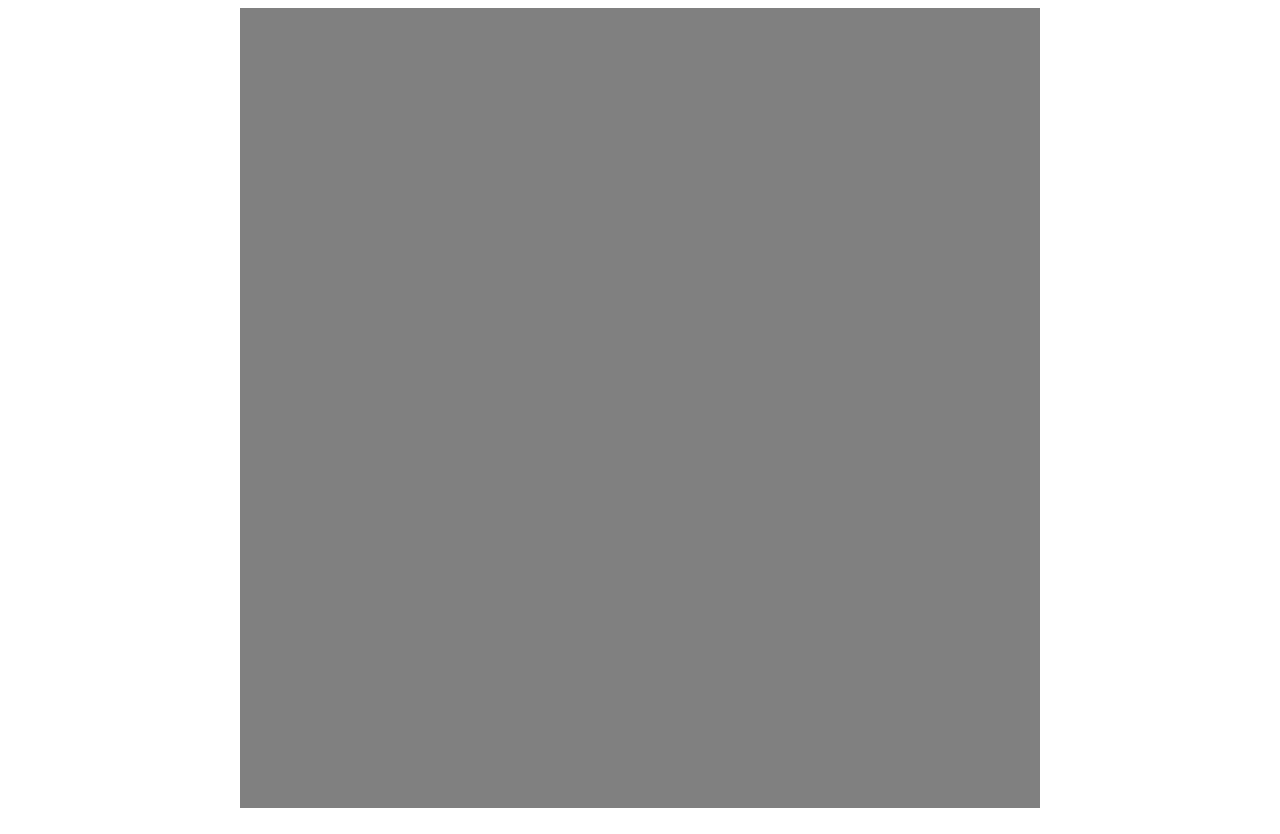
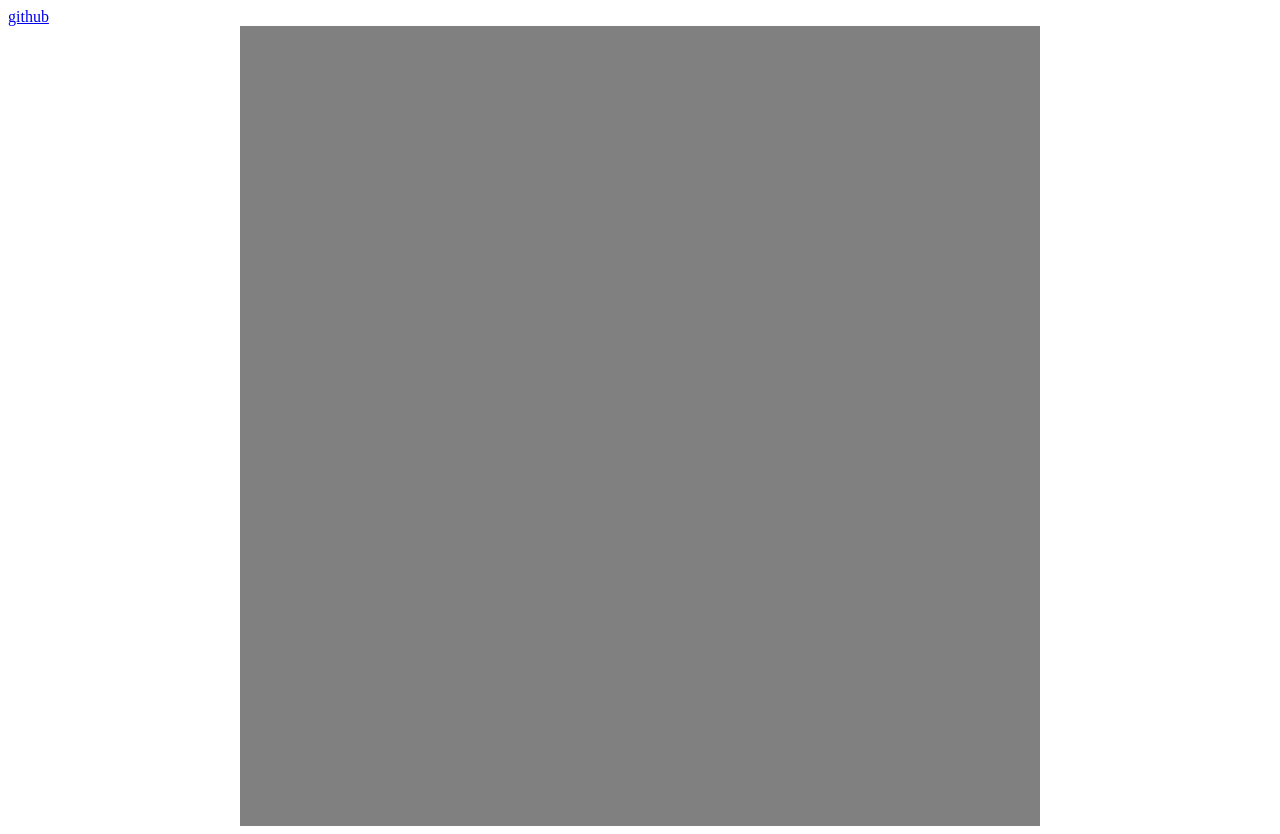
Before and after one commit to maxstc/arrowz, a website: page client/index.html in a window 1280 px wide. Drawn offline with Linux system fonts and the light colour scheme.

Commit message:
added link to github

```diff
--- a/client/index.html
+++ b/client/index.html
@@ -6,6 +6,7 @@
 		<script src="index.js"></script>
 	</head>
 	<body>
+		<a href="https://www.github.com/maxstc/">github</a>
         <canvas id="canvas" width="800" height="800"></canvas>
 	</body>
 </html>
```
